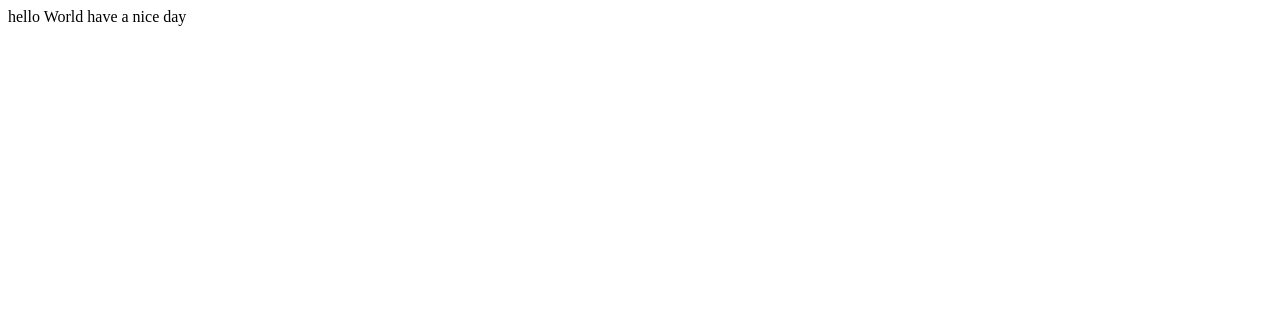
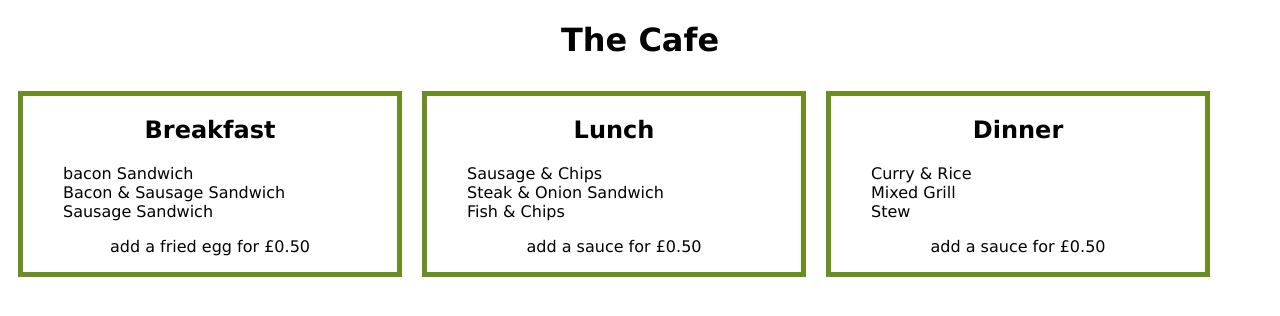
Before and after one commit to wisemanrick/Coursera_HTML-CSS-Java_Moduel_2_Project, a plain HTML site: page index.html in a window 1280 px wide. Drawn offline with Linux system fonts and the light colour scheme.

Commit message:
Stared project
Created strutcher and basic style and content

```diff
--- a/index.html
+++ b/index.html
@@ -1,3 +1,67 @@
-hello
-World
-have a nice day
+<!DOCTYPE html>
+
+<head>
+    <title>Menu at The Cafe</title>
+</head>
+
+<style>
+
+*{
+    font-family: Verdana, Geneva, Tahoma, sans-serif;
+    text-align: center;
+    box-sizing: border-box;
+
+}
+
+h1 {
+
+}
+
+.meal{
+    float: left;
+    border: olivedrab solid 5px;
+
+    margin: 10px;
+    width: 30vw;
+}
+
+ul{
+    list-style: none;
+}
+
+li{
+    text-align: left;
+}
+
+</style>
+
+<h1>The Cafe</h1>
+
+<div class="meal"><h2>Breakfast</h2>
+<ul>
+    <li>bacon Sandwich</li>
+    <li>Bacon & Sausage Sandwich</li>
+    <li>Sausage Sandwich</li>
+</ul>
+<p class="additions">add a fried egg for £0.50</p>
+</div>
+
+<div class="meal"><h2>Lunch</h2>
+    <ul>
+        <li>Sausage & Chips</li>
+        <li>Steak & Onion Sandwich</li>
+        <li>Fish & Chips</li>
+    </ul>
+    <p class="additions">add a sauce for £0.50</p>
+
+</div>
+
+<div class="meal"><h2>Dinner</h2>
+    <ul>
+        <li>Curry & Rice</li>
+        <li>Mixed Grill</li>
+        <li>Stew</li>
+    </ul>
+    <p class="additions">add a sauce for £0.50</p>
+
+</div>
```
